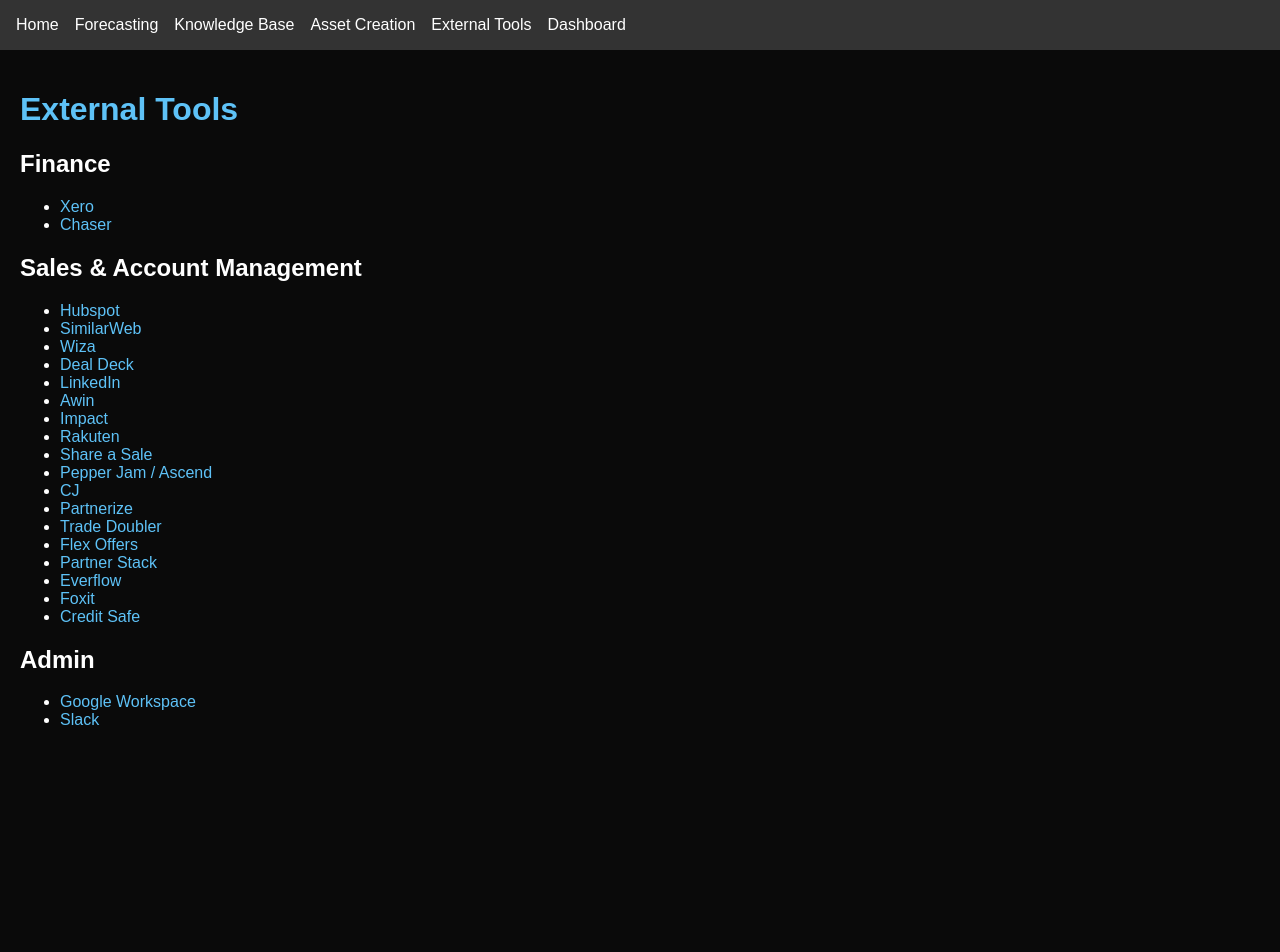
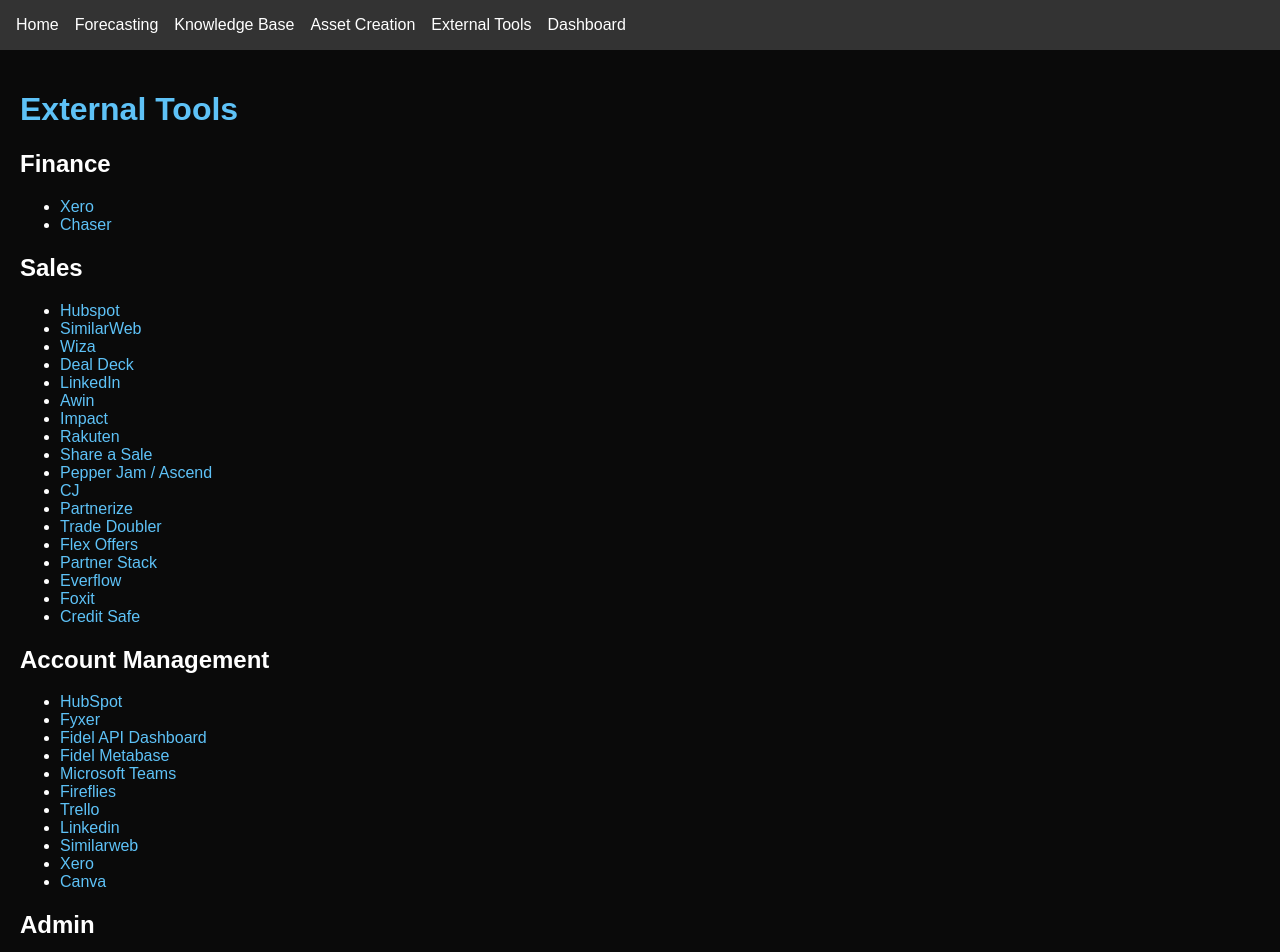
Before and after one commit to TomSumner28/merchant-data, a Next.js app: page /external-tools in a window 1280 px wide. Shown: the top 952 px of the page. Before the commit the page ends 800 px from the top, so only its background shows below. Built offline with nearby package versions, Linux system fonts and the light colour scheme.

Commit message:
Separate sales and account management tools

```diff
--- a/pages/external-tools.js
+++ b/pages/external-tools.js
@@ -23,9 +23,27 @@
     { name: 'Foxit', url: 'https://account.foxit.com/' },
     { name: 'Credit Safe', url: 'https://app.creditsafe.com/' }
   ];
+  const accountManagement = [
+    { name: 'HubSpot', url: 'https://app.hubspot.com/' },
+    { name: 'Fyxer', url: 'https://app.fyxer.com/' },
+    { name: 'Fidel API Dashboard', url: 'https://dashboard.fidel.uk/' },
+    { name: 'Fidel Metabase', url: 'https://analytics.fidel.uk/' },
+    { name: 'Microsoft Teams', url: 'https://teams.microsoft.com/' },
+    { name: 'Fireflies', url: 'https://app.fireflies.ai/' },
+    { name: 'Trello', url: 'https://trello.com/' },
+    { name: 'Linkedin', url: 'https://www.linkedin.com/' },
+    { name: 'Similarweb', url: 'https://pro.similarweb.com/' },
+    { name: 'Xero', url: 'https://go.xero.com/' },
+    { name: 'Canva', url: 'https://www.canva.com/' }
+  ];
   const admin = [
-    { name: 'Google Workspace', url: 'https://workspace.google.com/' },
-    { name: 'Slack', url: 'https://slack.com/' }
+    { name: 'Xero', url: 'https://go.xero.com/' },
+    { name: 'Kleercard', url: 'https://kleercard.com/' },
+    { name: 'Trello', url: 'https://trello.com/' },
+    { name: 'Microsoft Teams', url: 'https://teams.microsoft.com/' },
+    { name: 'Fidel API Dashboard', url: 'https://dashboard.fidel.uk/' },
+    { name: 'Fidel Metabase', url: 'https://analytics.fidel.uk/' },
+    { name: 'HubSpot', url: 'https://app.hubspot.com/' }
   ];
 
   const renderList = (items) => (
@@ -43,8 +61,10 @@
       <h1 style={{ color: '#5ec2f7' }}>External Tools</h1>
       <h2>Finance</h2>
       {renderList(finance)}
-      <h2>Sales &amp; Account Management</h2>
+      <h2>Sales</h2>
       {renderList(sales)}
+      <h2>Account Management</h2>
+      {renderList(accountManagement)}
       <h2>Admin</h2>
       {renderList(admin)}
     </div>
```
